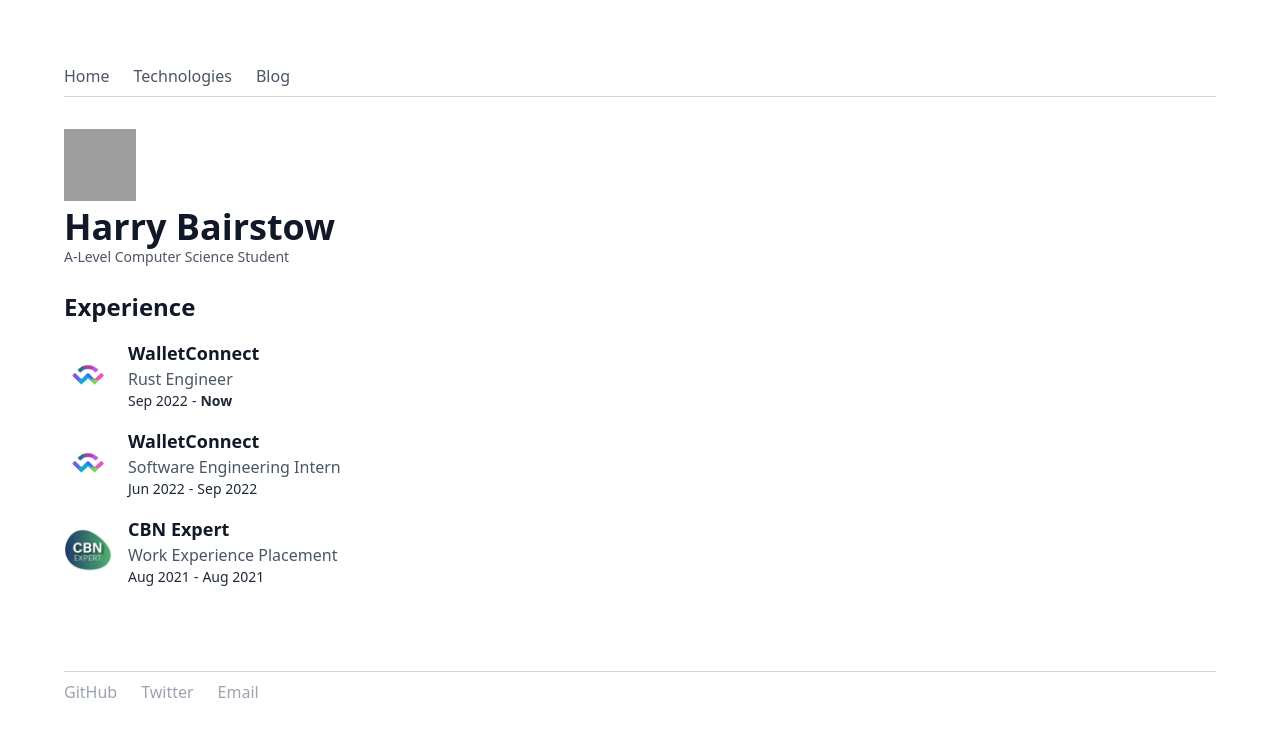
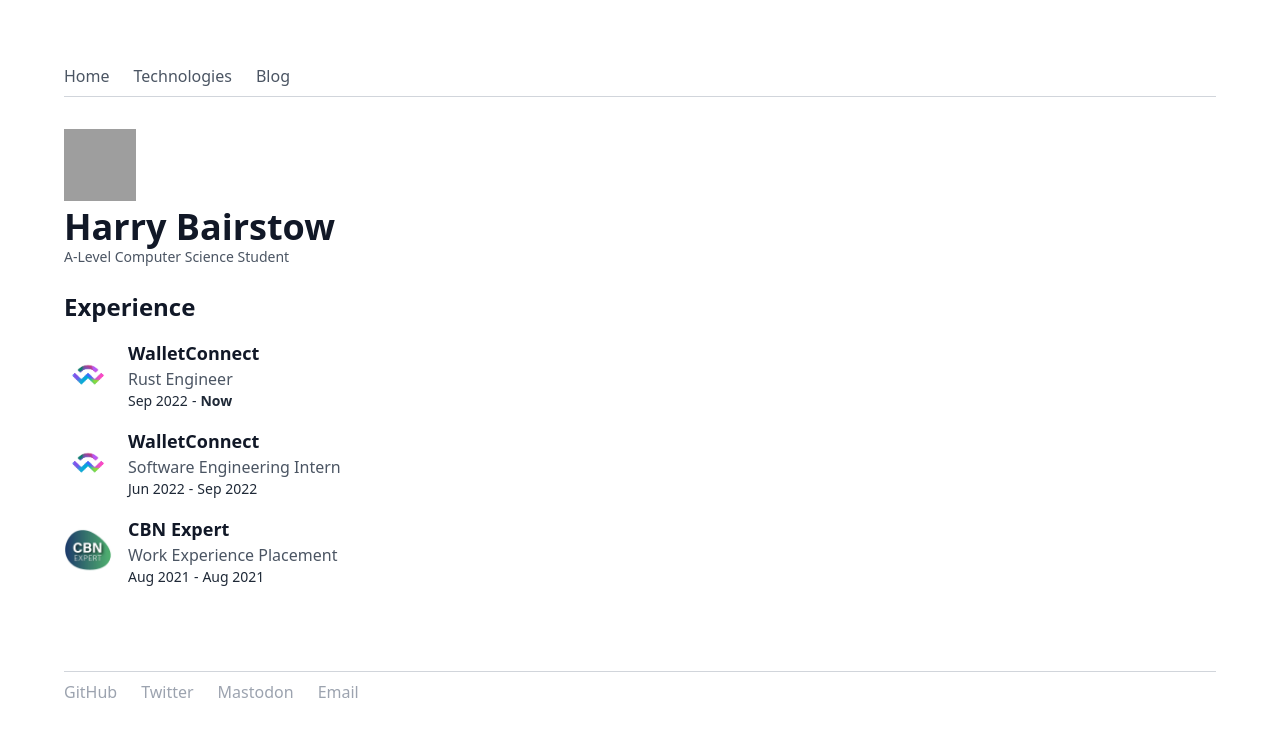
Before and after one commit to HarryET/HarryET.xyz, a Next.js app: page / in a window 1280 px wide. Shown: the top 736 px of the page. Built offline with nearby package versions, Linux system fonts and the light colour scheme; grey boxes are pictures that could not be loaded.

Commit message:
feat: add mastodon

```diff
--- a/components/footer.tsx
+++ b/components/footer.tsx
@@ -4,6 +4,7 @@ export const Footer: React.FC<{}> = () => {
             <div className="w-full mt-1 sm:mt-2 flex flex-col space-y-1 text-gray-400 dark:text-gray-600 sm:flex-row sm:space-y-0 sm:space-x-6">
                 <a href="https://github.com/harryet" className='hover:underline hover:text-gray-900 hover:dark:text-gray-200 hover:cursor-pointer'>GitHub</a>
                 <a href="https://twitter.com/theharryet" className='hover:underline hover:text-gray-900 hover:dark:text-gray-200 hover:cursor-pointer'>Twitter</a>
+                <a href="https://mastodon.social/@harryet" className='hover:underline hover:text-gray-900 hover:dark:text-gray-200 hover:cursor-pointer' rel="me">Mastodon</a>
                 <a href="mailto:h.bairstow22@gmail.com" className='hover:underline hover:text-gray-900 hover:dark:text-gray-200 hover:cursor-pointer'>Email</a>
             </div>
         </div>
```
